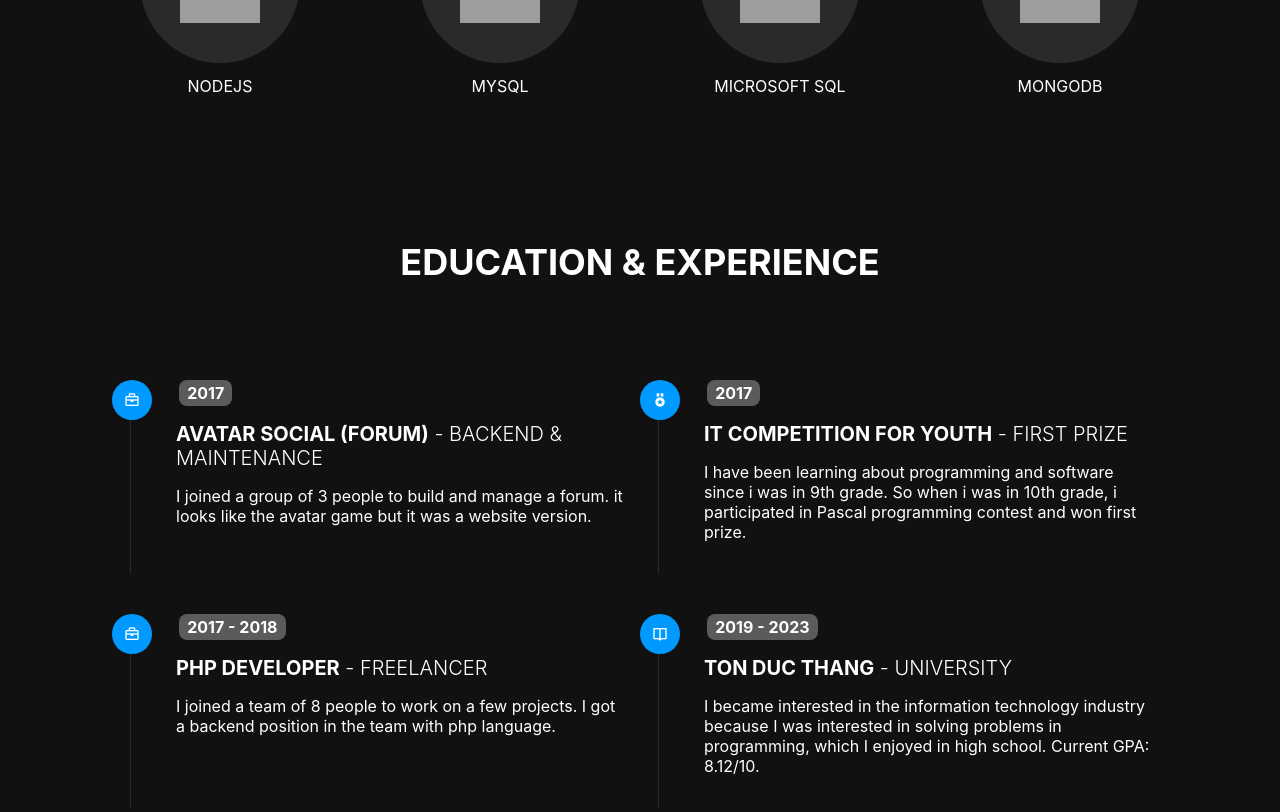
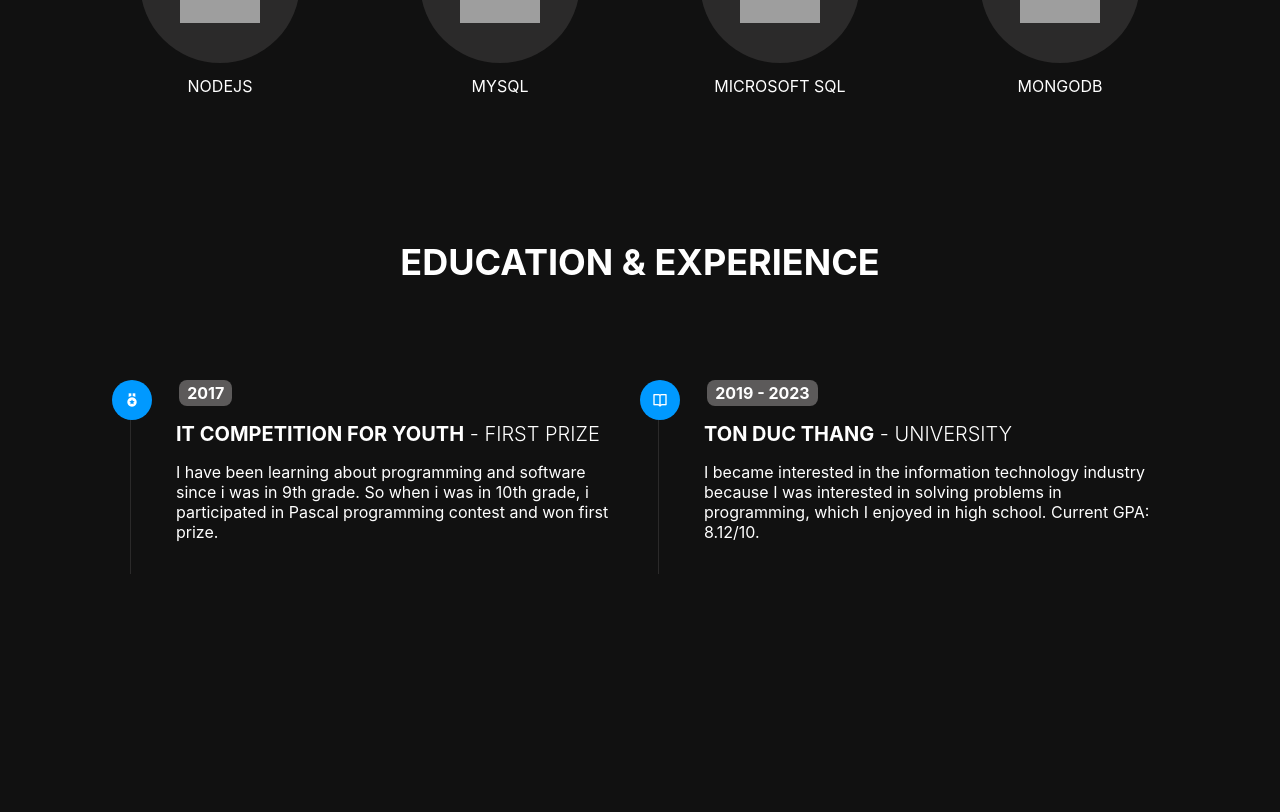
Before and after one commit to qnpDev/portfolio, a React (Create React App) app: page /about in a window 1280 px wide. Shown: the part 1722-2534 px from the top of the page. After the commit the page ends 2376 px from the top, so only its background shows below. Built offline with nearby package versions, Linux system fonts and the light colour scheme; grey boxes are pictures that could not be loaded.

Commit message:
update demo in projects

```diff
--- a/src/components/about/data.js
+++ b/src/components/about/data.js
@@ -164,13 +164,13 @@ const skills = [
 ]
 
 const education = [
-    {
-        period: '2017',
-        name: 'avatar social (forum)',
-        role: 'backend & maintenance',
-        detail: 'I joined a group of 3 people to build and manage a forum. it looks like the avatar game but it was a website version.',
-        bxicon: 'bx-briefcase',
-    },
+    // {
+    //     period: '2017',
+    //     name: 'avatar social (forum)',
+    //     role: 'backend & maintenance',
+    //     detail: 'I joined a group of 3 people to build and manage a forum. it looks like the avatar game but it was a website version.',
+    //     bxicon: 'bx-briefcase',
+    // },
     {
         period: '2017',
         name: 'IT Competition for Youth',
@@ -178,13 +178,13 @@ const education = [
         detail: 'I have been learning about programming and software since i was in 9th grade. So when i was in 10th grade, i participated in Pascal programming contest and won first prize.',
         bxicon: 'bxs-medal',
     },
-    {
-        period: '2017 - 2018',
-        name: 'PHP developer',
-        role: 'Freelancer',
-        detail: 'I joined a team of 8 people to work on a few projects. I got a backend position in the team with php language.',
-        bxicon: 'bx-briefcase',
-    },
+    // {
+    //     period: '2017 - 2018',
+    //     name: 'PHP developer',
+    //     role: 'Freelancer',
+    //     detail: 'I joined a team of 8 people to work on a few projects. I got a backend position in the team with php language.',
+    //     bxicon: 'bx-briefcase',
+    // },
     {
         period: '2019 - 2023',
         name: 'Ton Duc Thang',
--- a/src/components/project/data.js
+++ b/src/components/project/data.js
@@ -125,7 +125,8 @@ const data = [
                 backend: 'nodejs (expressjs), mongodb',
                 architect: 'microservice, websocket',
                 github: 'https://github.com/qnpDev/NotifApp',
-                demo: null,
+                demo: 'https://notif.qui.name.vn',
+                demoAuth: 'qnp / 1234',
             },
             {
                 name: 'appstore',
@@ -152,6 +153,7 @@ const data = [
                 architect: null,
                 github: 'https://github.com/qnpDev/AppStore',
                 demo: 'https://appstore.qui.name.vn',
+                demoAuth: 'admin / 123456',
             },
             {
                 name: 'real-time chatting',
@@ -169,7 +171,8 @@ const data = [
                 backend: 'nodejs (expressjs), mongodb',
                 architect: 'microservice, websocket',
                 github: 'https://github.com/qnpDev/ChatApp',
-                demo: null,
+                demo: 'https://chat.qui.name.vn',
+                demoAuth: 'qnp / 1234',
             },
 
 
@@ -198,7 +201,7 @@ const data = [
                 backend: 'null',
                 architect: null,
                 github: 'https://github.com/qnpDev/portfolio',
-                demo: 'https://qnp.vercel.app/',
+                demo: 'https://qui.name.vn',
             },
 
         ],
--- a/src/components/project/index.js
+++ b/src/components/project/index.js
@@ -175,6 +175,13 @@ const Project = () => {
                                                 <a href={modal.demo} className='link-demo' target='_blank' rel='noopener noreferrer'>{modal.demo}</a>
                                             </p>
                                         )}
+
+                                        {modal?.demoAuth && (
+                                            <p>
+                                                <span>Demo auth - </span>
+                                                <spanz className='auth'>{modal.demoAuth}</spanz>
+                                            </p>
+                                        )}
                                     </div>
                                 </div>
                             </div>
--- a/src/components/project/style.scss
+++ b/src/components/project/style.scss
@@ -302,6 +302,10 @@
 
                     margin-bottom: 10px;
                     text-transform: capitalize;
+
+                    .auth{
+                        text-transform: none;
+                    }
                     font-weight: 400;
 
                     span:first-child {
```
